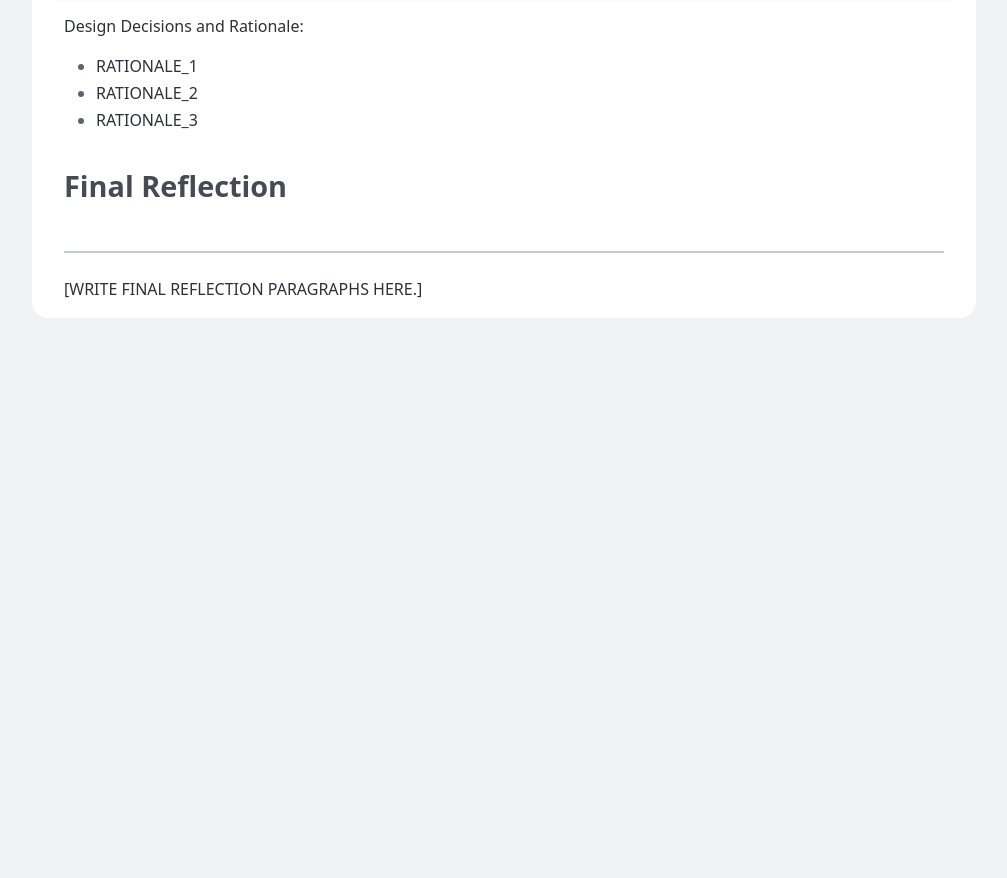
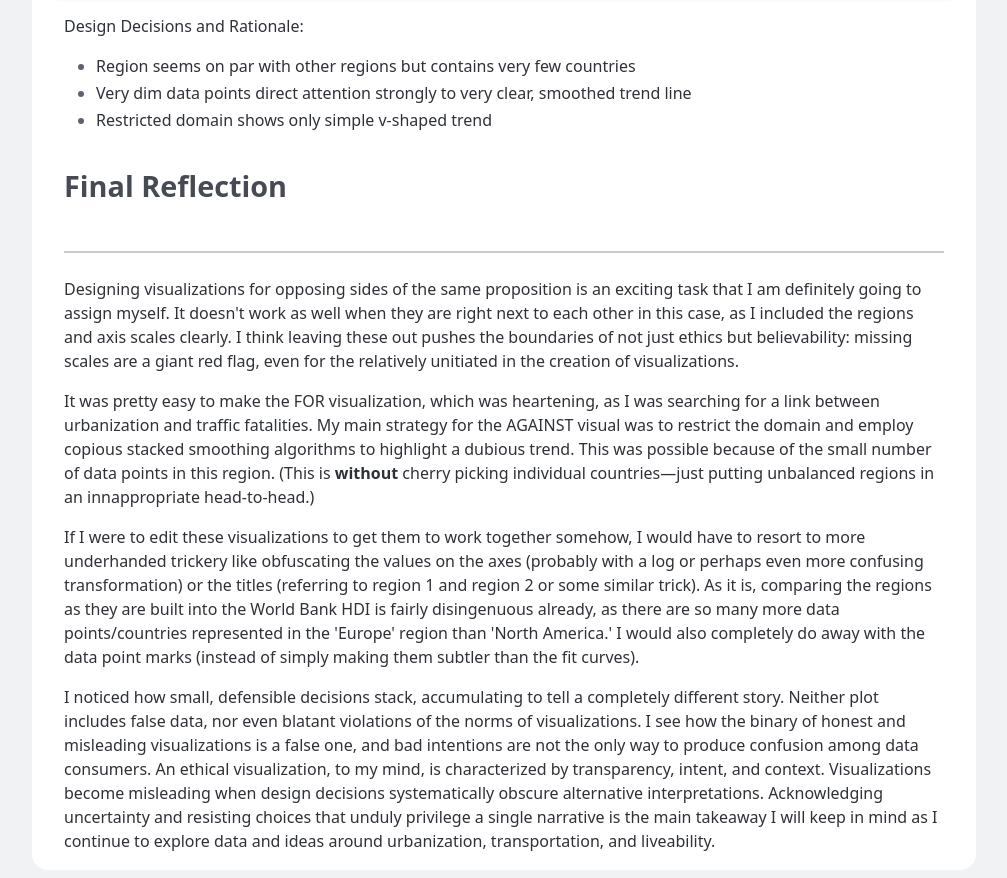
Before and after one commit to c-hote/portfolio, a plain HTML site: page projects/project2report.html in a window 1280 px wide. Shown: the part 2543-3421 px from the top of the page, without its empty margins (136-1143 px from the left). Before the commit the page ends 2869 px from the top, so only its background shows below. Drawn offline with Linux system fonts and the light colour scheme.

Commit message:
added reflection--DONE

```diff
--- a/projects/project2report.html
+++ b/projects/project2report.html
@@ -104,6 +104,7 @@
       /* Figures */
 
       figure {
+
         margin: 1em 0;
         padding: 0.5rem;
         margin-inline: -0.5em;
@@ -158,7 +159,7 @@
         <h3>FOR the Proposition</h3>
 
         <figure>
-          <img src="downwardTrend.png" alt="">
+          <img src="downwardTrend.png" alt="downward trend of deaths">
           <figcaption>Dramatic fall of traffic deaths with increasing urban population.</figcaption>
         </figure>
 
@@ -175,23 +176,60 @@
         <h3>AGAINST the Proposition</h3>
 
         <figure>
-          <img src="Utrend.png" alt="">
+          <img src="Utrend.png" alt="v-shaped trend of deaths">
           <figcaption>Clear optimum value of urbanization for mitigating road deaths.</figcaption>
         </figure>
 
         <p>Design Decisions and Rationale:</p>
 
         <ul>
-          <li>RATIONALE_1</li>
-          <li>RATIONALE_2</li>
-          <li>RATIONALE_3</li>
+          <li>Region seems on par with other regions but contains very few countries</li>
+          <li>Very dim data points direct attention strongly to very clear, smoothed trend line</li>
+          <li>Restricted domain shows only simple v-shaped trend</li>
         </ul>
       </section>
 
       <section>
         <h2>Final Reflection</h2>
 
-        <p>[WRITE FINAL REFLECTION PARAGRAPHS HERE.]</p>
+        <p> Designing visualizations for opposing sides of the same proposition is an exciting
+          task that I am definitely going to assign myself. It doesn't work as well when they are
+          right next to each other in this case, as I included the regions and axis scales clearly.
+          I think leaving these out pushes the boundaries of not just ethics but believability:
+          missing scales are a giant red flag, even for the relatively unitiated in the creation of
+          visualizations.
+        </p>
+        <p>
+          It was pretty easy to make the FOR visualization, which was heartening, as I was searching
+          for a link between urbanization and traffic fatalities. My main strategy for the AGAINST
+          visual was to restrict the domain and employ copious stacked smoothing algorithms to highlight
+          a dubious trend. This was possible because of the small number of data points in this region.
+          (This is <strong>without</strong> cherry picking individual countries—just putting unbalanced
+          regions in an innappropriate head-to-head.)
+        </p>
+
+        <p>
+          If I were to edit these visualizations to get them to work together somehow, I would have to
+          resort to more underhanded trickery like obfuscating the values on the axes (probably with a log
+          or perhaps even more confusing transformation) or the titles (referring to region 1 and region 2
+          or some similar trick). As it is, comparing the regions as they are built into the World Bank HDI
+          is fairly disingenuous already, as there are so many more data points/countries represented in the
+          'Europe' region than 'North America.' I would also completely do away with the data point marks
+          (instead of simply making them subtler than the fit curves).
+        </p>
+
+
+
+        <p>
+          I noticed how small, defensible decisions stack, accumulating to tell a completely different story.
+          Neither plot includes false data, nor even blatant violations of the norms of visualizations. I see
+          how the binary of honest and misleading visualizations is a false one, and bad intentions are not the
+          only way to produce confusion among data consumers.
+          An ethical visualization, to my mind, is characterized by transparency, intent, and context.
+          Visualizations become misleading when design decisions systematically obscure
+          alternative interpretations. Acknowledging
+          uncertainty and resisting choices that unduly privilege a single narrative is the main takeaway I will
+          keep in mind as I continue to explore data and ideas around urbanization, transportation, and liveability.</p>
       </section>
     </main>
   <script defer="defer" src="Project%202%20Report_files/vcd15cbe7772f49c399c6a5babf22c1241717689176015" integrity="sha512-ZpsOmlRQV6y907TI0dKBHq9Md29nnaEIPlkf84rnaERnq6zvWvPUqr2ft8M1aS28oN72PdrCzSjY4U6VaAw1EQ==" data-cf-beacon="{&quot;version&quot;:&quot;2024.11.0&quot;,&quot;token&quot;:&quot;c822b88e119346678db149ed7b7721c9&quot;,&quot;r&quot;:1,&quot;server_timing&quot;:{&quot;name&quot;:{&quot;cfCacheStatus&quot;:true,&quot;cfEdge&quot;:true,&quot;cfExtPri&quot;:true,&quot;cfL4&quot;:true,&quot;cfOrigin&quot;:true,&quot;cfSpeedBrain&quot;:true},&quot;location_startswith&quot;:null}}" crossorigin="anonymous"></script>
```
